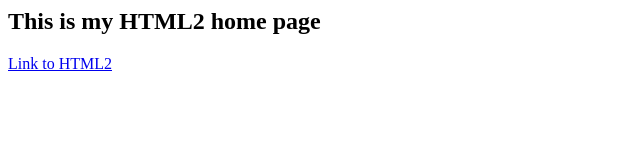
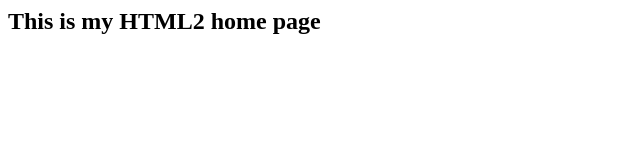
Before and after one commit to BazoomtheAllPowerful/mctc-html2, a plain HTML site: page index.html in a window 1280 px wide. Shown: the whole page, without its empty margins (0-640 px from the left). Drawn offline with Linux system fonts and the light colour scheme.

Commit message:
Update index.html

```diff
--- a/index.html
+++ b/index.html
@@ -1,2 +1 @@
 <h2>This is my HTML2 home page</h2>
-<a href="/html2/">Link to HTML2</a>
```
